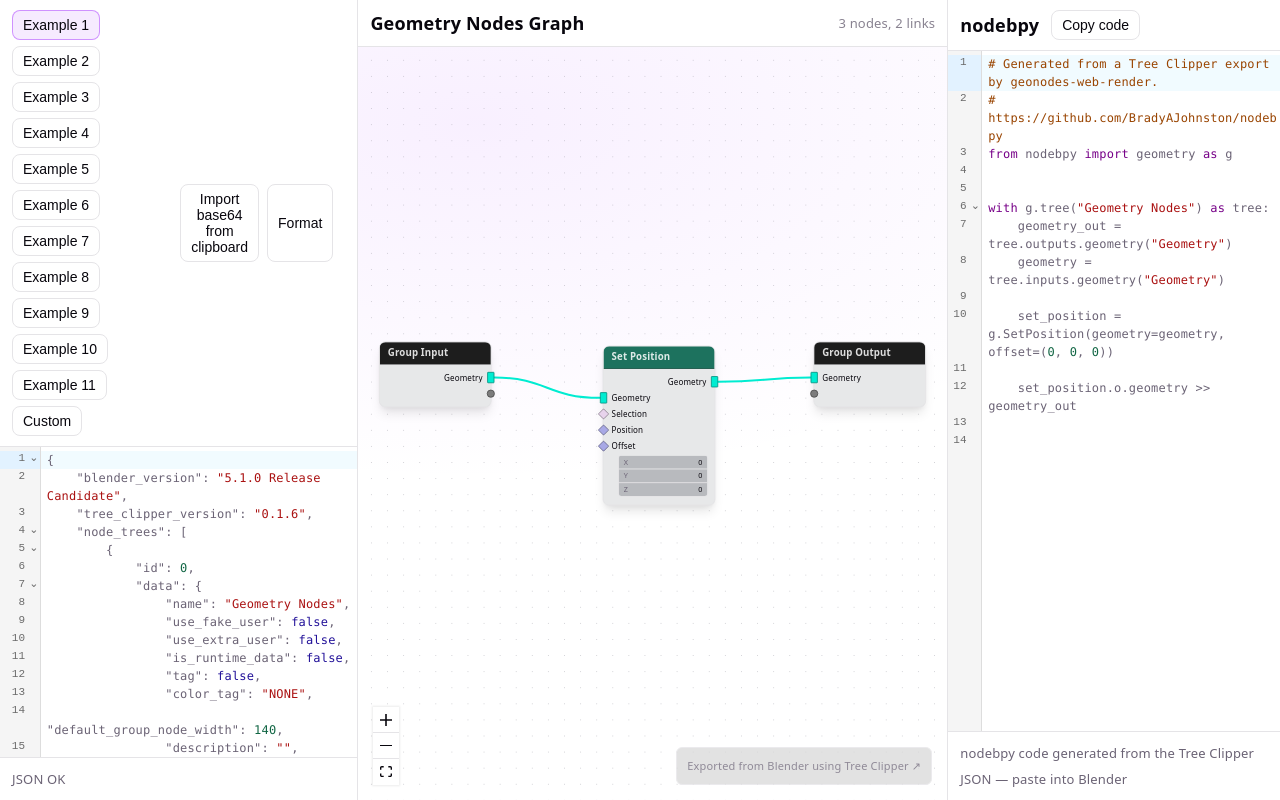
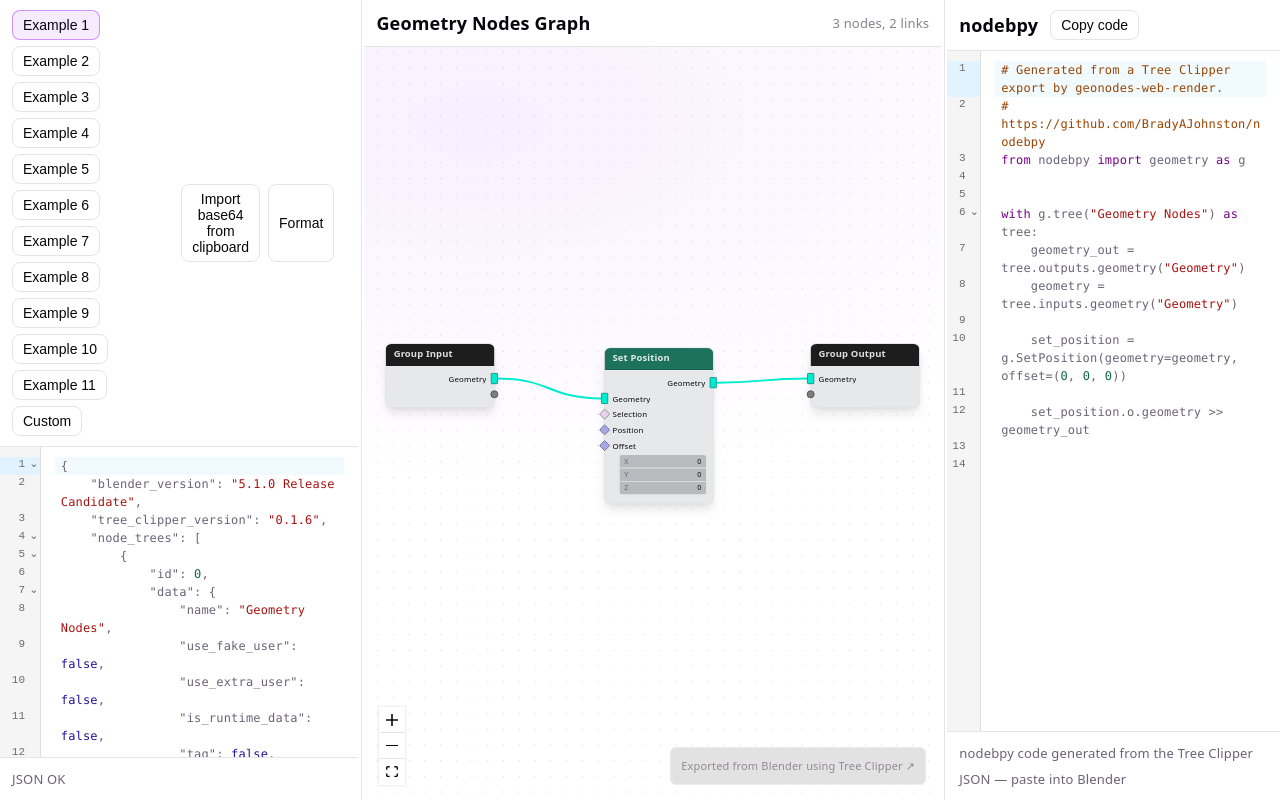
Before and after one commit to kolibril13/geonodes-web-render, a React (Vite) app: page / in a window 1280 px wide. Built offline with nearby package versions, Linux system fonts and the light colour scheme.

Commit message:
Polish UI: draggable pane splitters, editor padding, larger nodebpy text
Co-Authored-By: Claude Fable 5 <noreply@anthropic.com>

```diff
--- a/src/App.css
+++ b/src/App.css
@@ -3,7 +3,7 @@
   min-height: 100svh;
   width: 100%;
   display: grid;
-  grid-template-columns: minmax(300px, 28vw) 1fr minmax(300px, 26vw);
+  grid-template-columns: var(--left-w, 28%) 6px minmax(0, 1fr) 6px var(--right-w, 26%);
   gap: 0;
 }
 
@@ -11,14 +11,53 @@
 .center-pane,
 .right-pane {
   min-height: 0;
+  min-width: 0;
 }
 
-.left-pane {
-  border-right: 1px solid var(--border);
+/* Draggable column splitters */
+.pane-divider {
+  position: relative;
+  cursor: col-resize;
+  touch-action: none;
 }
 
-.right-pane {
-  border-left: 1px solid var(--border);
+.pane-divider::after {
+  content: '';
+  position: absolute;
+  inset: 0;
+  margin: 0 auto;
+  width: 1px;
+  background: var(--border);
+  transition: width 0.1s ease, background 0.1s ease;
+}
+
+.pane-divider:hover::after,
+body.is-resizing .pane-divider::after {
+  width: 3px;
+  background: var(--accent);
+}
+
+body.is-resizing {
+  cursor: col-resize;
+  user-select: none;
+}
+
+/* Keep drags smooth over the canvas/editors */
+body.is-resizing .left-pane,
+body.is-resizing .center-pane,
+body.is-resizing .right-pane {
+  pointer-events: none;
+}
+
+/* Breathing room inside the code editors */
+.panel-body .cm-content {
+  padding: 10px 14px 24px;
+}
+
+/* Slightly larger nodebpy code on the right */
+.right-pane .cm-content,
+.right-pane .cm-gutters {
+  font-size: 15px;
 }
 
 .panel {
@@ -579,13 +618,15 @@
     grid-template-rows: 40svh 1fr 30svh;
   }
 
+  .pane-divider {
+    display: none;
+  }
+
   .left-pane {
-    border-right: none;
     border-bottom: 1px solid var(--border);
   }
 
   .right-pane {
-    border-left: none;
     border-top: 1px solid var(--border);
   }
 }
--- a/src/App.tsx
+++ b/src/App.tsx
@@ -1,20 +1,71 @@
 import './App.css'
-import { useState } from 'react'
+import { useCallback, useRef, useState } from 'react'
 import { JsonEditorTabs } from './components/JsonEditorTabs'
 import { NodebpyCodePane } from './components/NodebpyCodePane'
 import { GeometryNodesFlow } from './gn/components/GeometryNodesFlow'
 
+function clamp(v: number, min: number, max: number) {
+  return Math.min(max, Math.max(min, v))
+}
+
 function App() {
   const [jsonText, setJsonText] = useState('')
+  const [leftPct, setLeftPct] = useState(28)
+  const [rightPct, setRightPct] = useState(26)
+  const layoutRef = useRef<HTMLDivElement>(null)
+
+  const startDrag = useCallback(
+    (side: 'left' | 'right') => (e: React.PointerEvent) => {
+      e.preventDefault()
+      const el = layoutRef.current
+      if (!el) return
+      const rect = el.getBoundingClientRect()
+      const onMove = (ev: PointerEvent) => {
+        const pct = ((ev.clientX - rect.left) / rect.width) * 100
+        if (side === 'left') setLeftPct(clamp(pct, 15, 50))
+        else setRightPct(clamp(100 - pct, 15, 50))
+      }
+      const onUp = () => {
+        window.removeEventListener('pointermove', onMove)
+        window.removeEventListener('pointerup', onUp)
+        document.body.classList.remove('is-resizing')
+      }
+      document.body.classList.add('is-resizing')
+      window.addEventListener('pointermove', onMove)
+      window.addEventListener('pointerup', onUp)
+    },
+    [],
+  )
 
   return (
-    <div className="app-layout">
+    <div
+      className="app-layout"
+      ref={layoutRef}
+      style={
+        {
+          '--left-w': `${leftPct}%`,
+          '--right-w': `${rightPct}%`,
+        } as React.CSSProperties
+      }
+    >
       <div className="left-pane">
         <JsonEditorTabs value={jsonText} onChange={setJsonText} />
       </div>
+      <div
+        className="pane-divider"
+        role="separator"
+        aria-orientation="vertical"
+        onPointerDown={startDrag('left')}
+      />
       <div className="center-pane">
         <GeometryNodesFlow jsonText={jsonText} />
       </div>
+      <div
+        className="pane-divider"
+        role="separator"
+        aria-orientation="vertical"
+        onPointerDown={startDrag('right')}
+      />
       <div className="right-pane">
         <NodebpyCodePane jsonText={jsonText} />
       </div>
```
